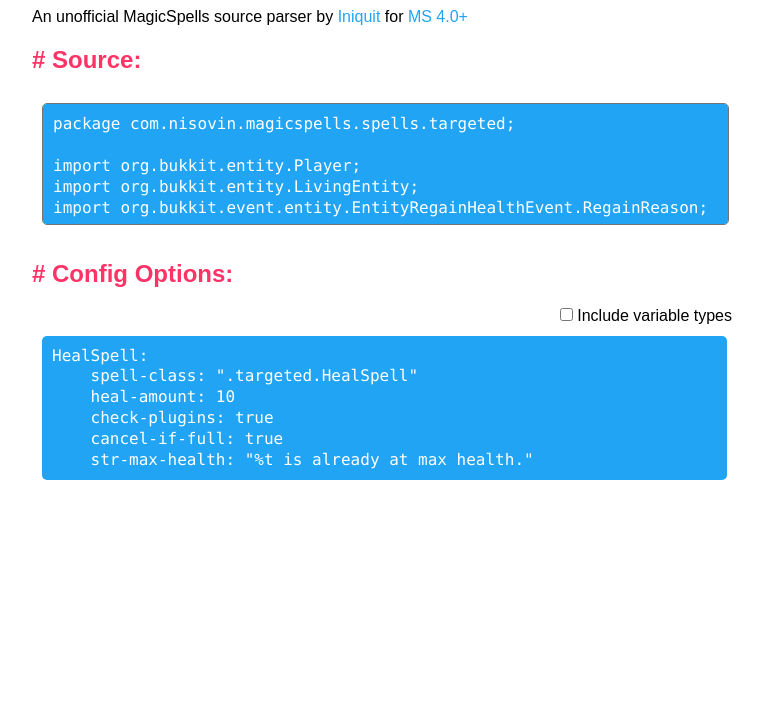
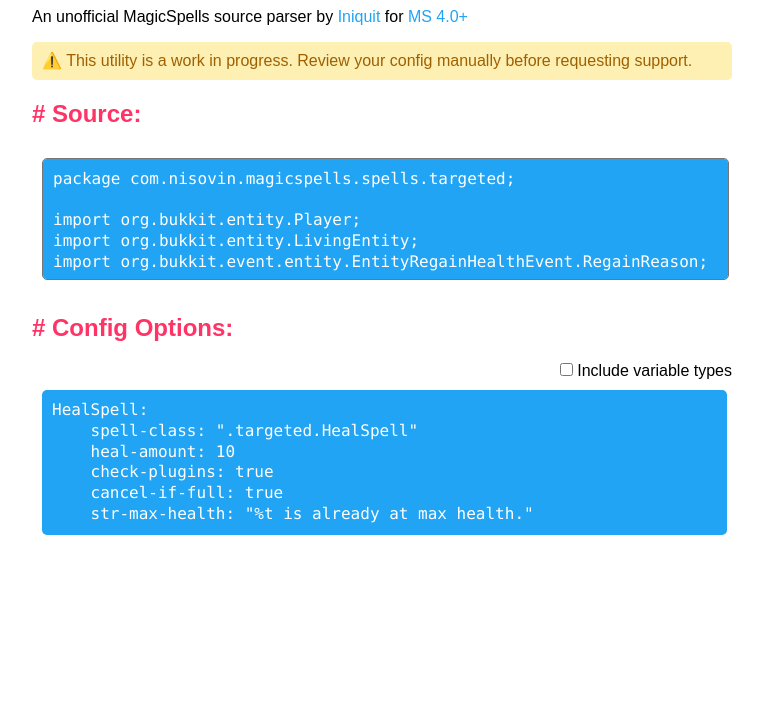
Before and after one commit to Iniquit/Scribe, a plain HTML site: page index.html in a window 1280 px wide. Shown: the part 96-800 px from the top of the page, without its empty margins (258-1021 px from the left). Drawn offline with Linux system fonts and the light colour scheme.

Commit message:
Add warning message

```diff
--- a/index.html
+++ b/index.html
@@ -13,6 +13,7 @@
     <body>
         <h1>Scribe</h1>
         <p>An unofficial MagicSpells source parser by <a href="https://github.com/Iniquit" target="_blank">Iniquit</a> for <a href="https://github.com/TheComputerGeek2/MagicSpells/tree/4.0/core/src/main/java/com/nisovin/magicspells/spells" target="_blank">MS 4.0+</a></p>
+        <p class="warn">⚠️ This utility is a work in progress. Review your config manually before requesting support.</p>
         <h2># Source:</h2>
         <!--<p><a href="https://github.com/TheComputerGeek2/MagicSpells/tree/master/src/com/nisovin/magicspells/spells">(What can I paste here?)</a></p>-->
 
--- a/styles.css
+++ b/styles.css
@@ -69,3 +69,11 @@ h1{
   }
 
   .grey {color: #1677af;}
+
+
+  .warn{
+  color: #9F6000;
+    background-color: #FEEFB3;
+    border-radius: 5px;
+    padding: 10px;
+  }
```
